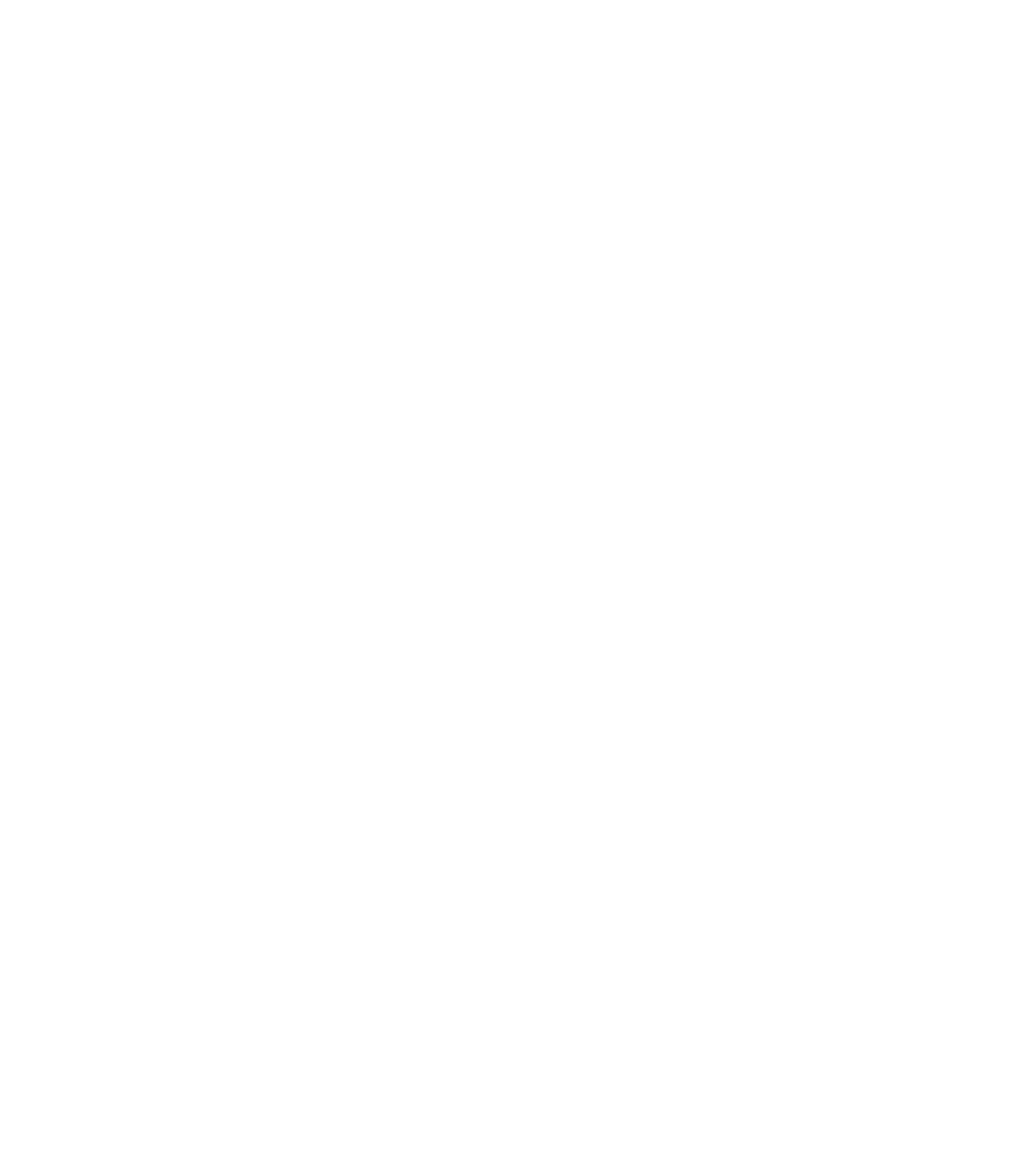
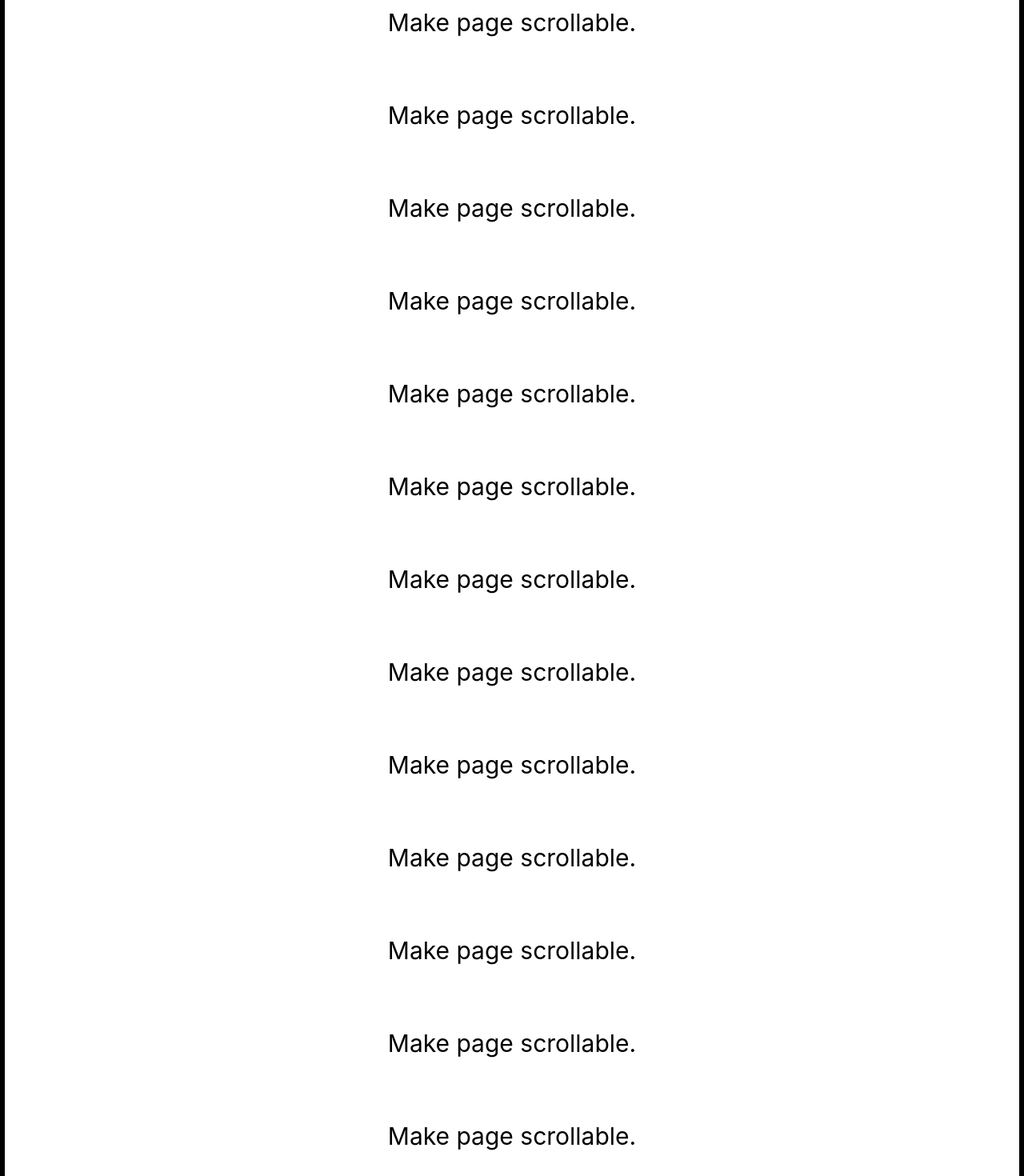
Before and after one commit to justakim12/simple_projects_withReact, a React (Create React App) app in the folder simple_calculator_react/: page / in a window 1280 px wide. Shown: the part 840-2310 px from the top of the page at 80% size. Before the commit the page ends 800 px from the top, so only its background shows below. Built offline with nearby package versions, Linux system fonts and the light colour scheme.

Commit message:
Make page scrollable

```diff
--- a/simple_calculator_react/src/App.css
+++ b/simple_calculator_react/src/App.css
@@ -94,3 +94,10 @@
   background-color: turquoise;
   border: 2px solid orange;
 }
+
+.content {
+  font-size: 30px;
+  margin-top: 80px;
+  display: flex;
+  justify-content: center;
+}
--- a/simple_calculator_react/src/App.js
+++ b/simple_calculator_react/src/App.js
@@ -11,7 +11,6 @@
       <Header></Header>
       <h1>Calculator Project</h1>
         <div class="container">
-
           <div class="row">
             <div id="result" class="output-bar">0</div>
           </div>
@@ -44,7 +43,55 @@
               <div id="divide" class="cal-button equation">/</div>
           </div>
         </div>
+
+      <div class="content">
+        Make page scrollable.
+      </div>
+      <div class="content">
+        Make page scrollable.
+      </div>
+      <div class="content">
+        Make page scrollable.
+      </div>
+      <div class="content">
+        Make page scrollable.
+      </div>
+      <div class="content">
+        Make page scrollable.
+      </div>
+      <div class="content">
+        Make page scrollable.
+      </div>
+      <div class="content">
+        Make page scrollable.
+      </div>
+      <div class="content">
+        Make page scrollable.
+      </div>
+      <div class="content">
+        Make page scrollable.
+      </div>
+      <div class="content">
+        Make page scrollable.
+      </div>
+      <div class="content">
+        Make page scrollable.
+      </div>
+      <div class="content">
+        Make page scrollable.
+      </div>
+      <div class="content">
+        Make page scrollable.
+      </div>
+      <div class="content">
+        Make page scrollable.
+      </div>
+      <div class="content">
+        Make page scrollable.
+      </div>
     </body>
+
+
   );
 }
 
```
